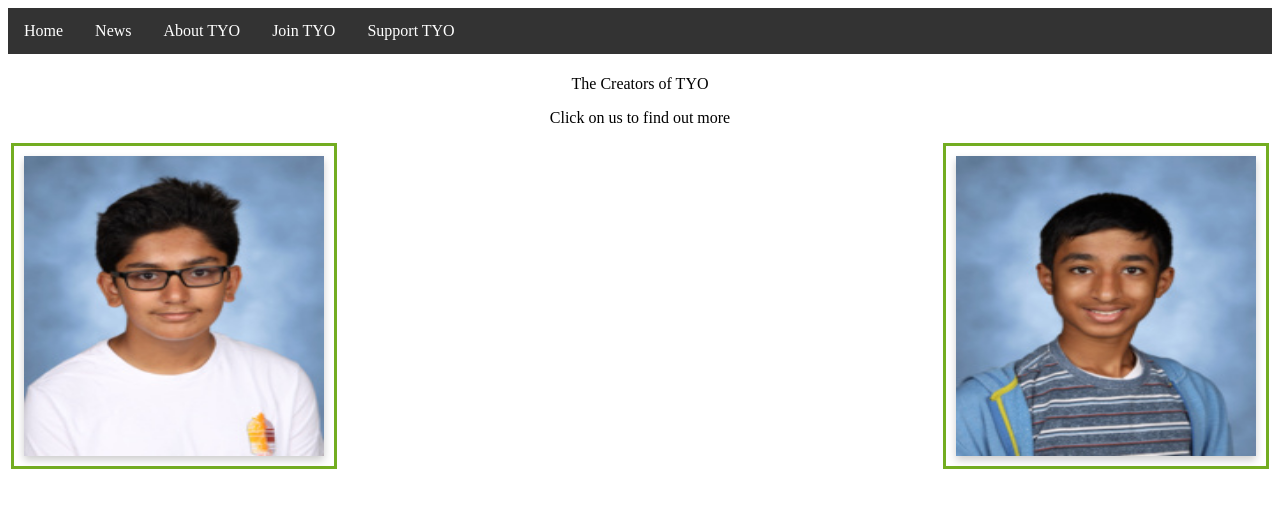
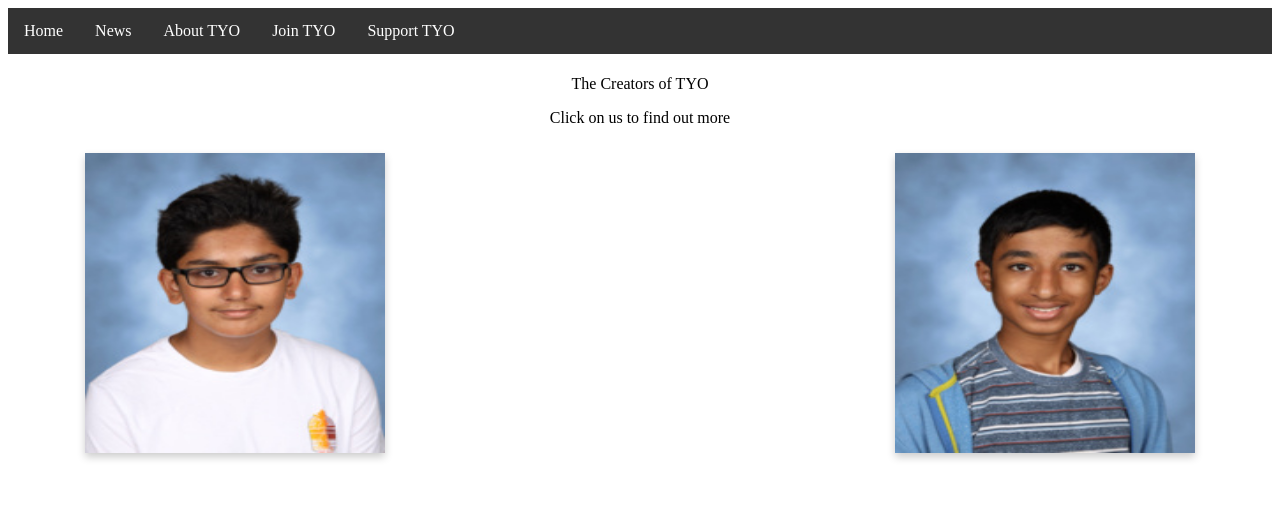
Before and after one commit to Troy-Youth-Orcherstras/TYO, a plain HTML site: page TyoTeam.html in a window 1280 px wide. Drawn offline with Linux system fonts and the light colour scheme.

Commit message:
Update style.css

```diff
--- a/style.css
+++ b/style.css
@@ -140,15 +140,13 @@ body {
 }
 .right {
   position: absolute;
-  right: 11px;
+  right: 75px;
   width: 300px;
-  border: 3px solid #73AD21;
   padding: 10px;
 }
 .left {
   position: absolute;
-  left: 11px;
+  left: 75px;
   width: 300px;
-  border: 3px solid #73AD21;
   padding: 10px;
 }
```
